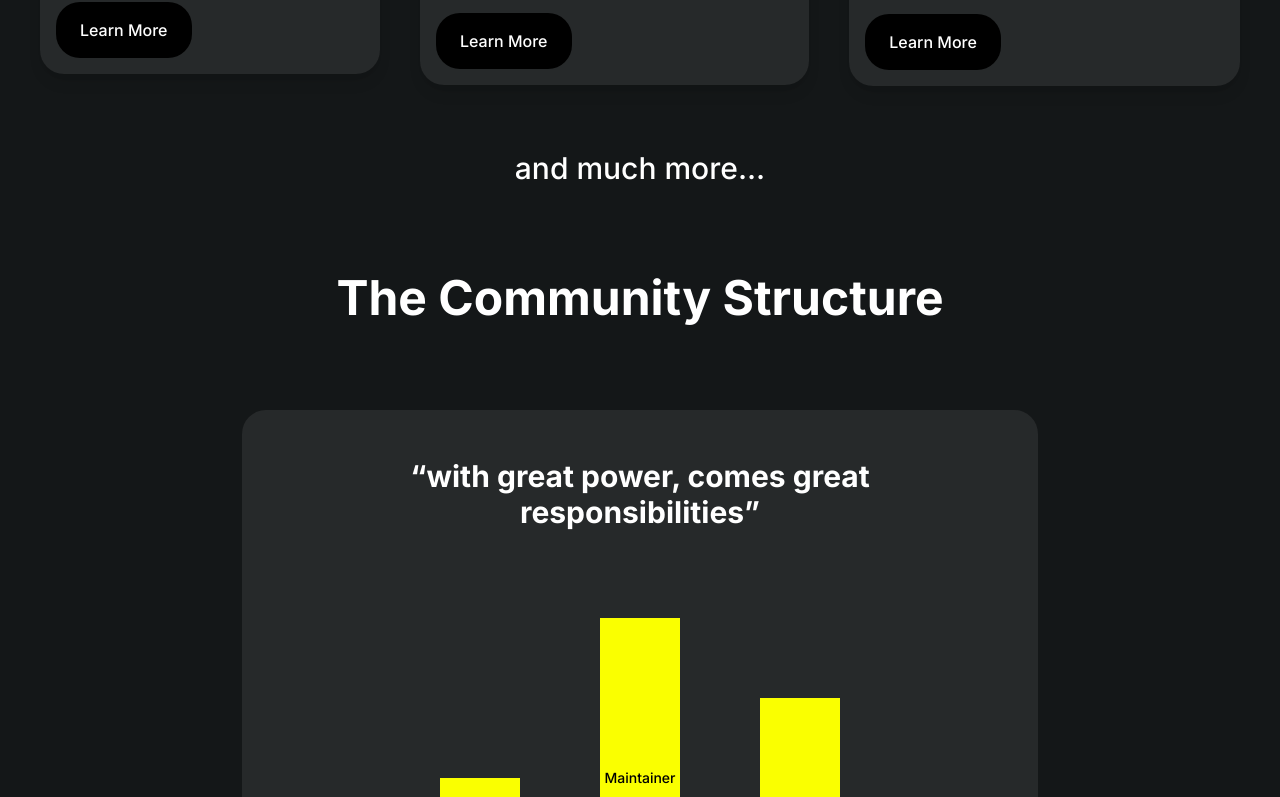
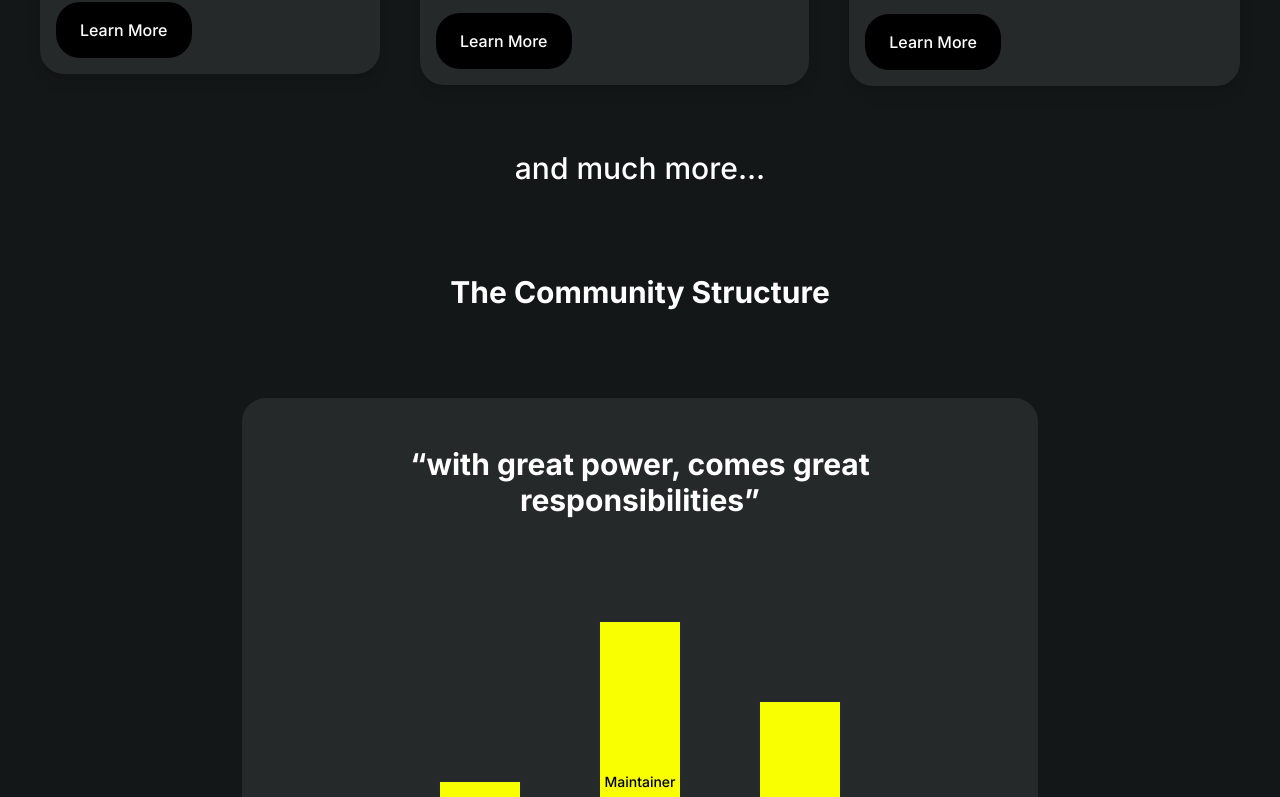
Before and after one commit to FOSS-Community/fosscu.org, a Next.js app: page / in a window 1280 px wide. Shown: the part 2000-2797 px from the top of the page. Built offline with nearby package versions, Linux system fonts and the light colour scheme.

Commit message:
fixed overlapping issues

```diff
--- a/components/Initiatives.tsx
+++ b/components/Initiatives.tsx
@@ -5,7 +5,7 @@ import Card from "../components/ui/Card";
 
 export default function Initiatives () {
   return (
-      <div className="flex flex-col gap-16 mb-16">
+      <div className="flex flex-col items-center justify-between gap-16 mb-16">
         <h1 className="text-5xl font-bold text-white text-center py-6">We Include</h1>
         <div className="flex flex-col lg:flex-row justify-evenly text-center lg:text-left text-3xl text-custom-gray2 font-bold">
           <div className="flex items-center justify-center lg:justify-start gap-3 mb-4 lg:mb-0">
--- a/components/Navbar.tsx
+++ b/components/Navbar.tsx
@@ -54,7 +54,7 @@ export default function Navbar() {
         <FontAwesomeIcon icon={faBars} className="text-white" />
       </button>
 
-      <div className={`fixed bg-bg-black text-white inset-0 h-fit pl-4 pr-4 pt-4 z-20 lg:hidden ${menu ? '' : 'hidden'}`}>
+      <div className={`fixed bg-bg-black text-white m-0 inset-0 h-fit pl-4 pr-4 pt-4 z-20 lg:hidden ${menu ? '' : 'hidden'}`}>
         <div className="flex justify-between">
           <Link href='/' className="flex gap-2 items-center">
             <Image src="/favicon.ico" alt="logo" width={48} height={48} className="object-cover max-w-12 max-h-12" />
--- a/components/Structure.tsx
+++ b/components/Structure.tsx
@@ -1,15 +1,15 @@
 export default function Structure() {
     return (
-      <div className="flex flex-col gap-16 mb-10">
-        <h1 className="text-5xl font-bold text-white text-center py-6">The Community Structure</h1>
+      <div className="flex flex-col items-center justify-between gap-16 mb-10">
+        <h1 className="text-5xl font-bold text-white text-center py-6 px-3 sm:text-3xl">The Community Structure</h1>
         <div className="flex justify-center">
           <div className="flex flex-col gap-20 rounded-t-3xl lg:px-40 pt-10 text-center text-black text-sm" style={{ backgroundColor: 'rgba(255, 255, 255, 0.08)' }}>
             <h1 className="p-2 lg:text-3xl font-bold text-white text-center">“with great power, comes great <br /> responsibilities”</h1>
-            <div className="px-4 flex lg:flex justify-center items-end gap-20">
-                <div className="flex justify-center items-center w-20 h-40 bg-custom-yellow">Learner</div>
-                <div className="flex justify-center items-center w-20 h-80 bg-custom-yellow">Maintainer</div>
-                <div className="flex justify-center items-center w-20 h-60 bg-custom-yellow">Contributor</div>
-            </div>
+            <div className="px-4 py-4 flex justify-center items-end lg:gap-20 sm:gap-4 gap-4">
+              <div className="flex justify-center items-center w-20 h-40 bg-custom-yellow lg:w-20 lg:h-40 sm:w-16 sm:h-32">Learner</div>
+              <div className="flex justify-center items-center w-20 h-80 bg-custom-yellow lg:w-20 lg:h-80 sm:w-16 sm:h-64">Maintainer</div>
+              <div className="flex justify-center items-center w-20 h-60 bg-custom-yellow lg:w-20 lg:h-60 sm:w-16 sm:h-48">Contributor</div>
+          </div>
           </div>
         </div>
         <a href="/docs" className="text-center text-white text-lg">Read our docs for a much detailed information.</a>
```
